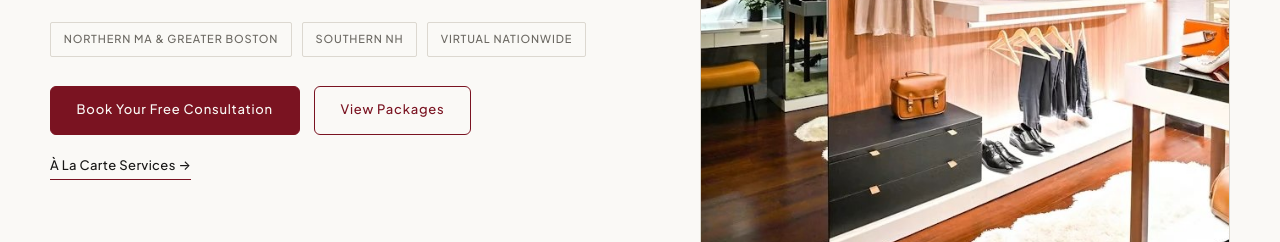
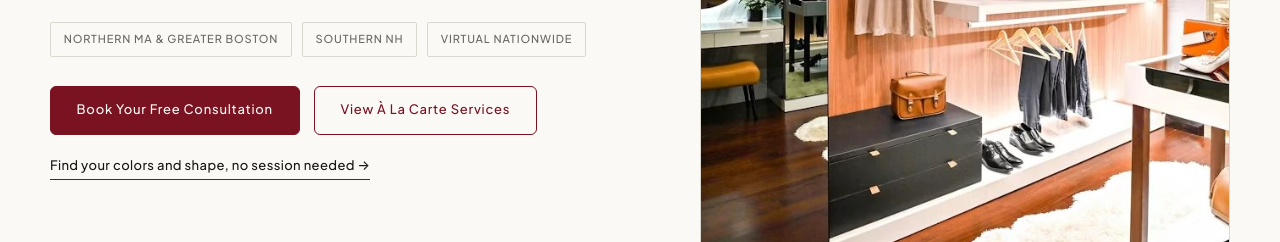
Before and after one commit to itsadebisii/herstylevault, a plain HTML site: page index.html in a window 1280 px wide. Shown: the part 558-800 px from the top of the page. Drawn offline with nearby package versions, Linux system fonts and the light colour scheme.

Commit message:
Home hero: services button, no-price Signature Report link
Co-Authored-By: Claude Sonnet 5.5 <noreply@anthropic.com>
Claude-Session: https://claude.ai/code/session_01FUdN8BrrqRcBgv91ujUewX

```diff
--- a/index.html
+++ b/index.html
@@ -56,10 +56,10 @@
 </div>
 <div class="hero-actions">
 <a class="btn btn-primary" href="book.html">Book Your Free Consultation</a>
-<a class="btn btn-secondary" href="packages.html">View Packages</a>
+<a class="btn btn-secondary" href="services.html">View À La Carte Services</a>
 </div>
 <div class="hero-links">
-<a href="services.html">À La Carte Services <span aria-hidden="true">→</span></a>
+<a href="digital.html#signature-style-report">Find your colors and shape, no session needed <span aria-hidden="true">→</span></a>
 </div>
 </div>
 <div class="photo-frame">
```
